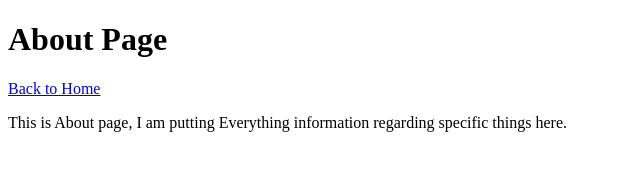
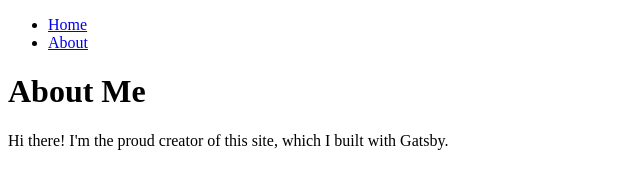
Before and after one commit to Devanshukoli/gatsby, a Gatsby site in the folder my-first-gatsby-website/: page /about in a window 1280 px wide. Shown: the whole page, without its empty margins (0-640 px from the left). Built offline with nearby package versions, Linux system fonts and the light colour scheme; Gatsby itself is replaced by a stand-in of ours.

Commit message:
[feat] Added reusable layout component.

```diff
--- /dev/null
+++ b/my-first-gatsby-website/src/component/layout.js
@@ -0,0 +1,21 @@
+import * as React from 'react'
+import { Link } from 'gatsby'
+
+const Layout = ({ pageTitle, children }) => {
+    return (
+        <>
+            <nav>
+                <ul>
+                    <li><Link to='/'>Home</Link></li>
+                    <li><Link to='/about'>About</Link></li>
+                </ul>
+            </nav>
+            <main>
+                <h1>{ pageTitle }</h1>
+                {children}
+            </main>
+        </>
+    )
+}
+
+export default Layout
--- a/my-first-gatsby-website/src/pages/about.js
+++ b/my-first-gatsby-website/src/pages/about.js
@@ -1,13 +1,12 @@
 import * as React from 'react'
-import { Link } from 'gatsby'
+import Layout from '../component/layout'
 
 const AboutPage = () => {
     return (
         <>
-            <h1>About Page</h1>
-            <Link to="/">Back to Home</Link>
-            {/* <a href='/'>Back to home</a> */}
-            <p>This is About page, I am putting Everything information regarding specific things here.</p>
+            <Layout pageTitle="About Me">
+                <p>Hi there! I'm the proud creator of this site, which I built with Gatsby.</p>
+            </Layout>
         </>
     )
 }
```
Also changed, not shown: my-first-gatsby-website/src/pages/index.js (+4 -7 lines).
